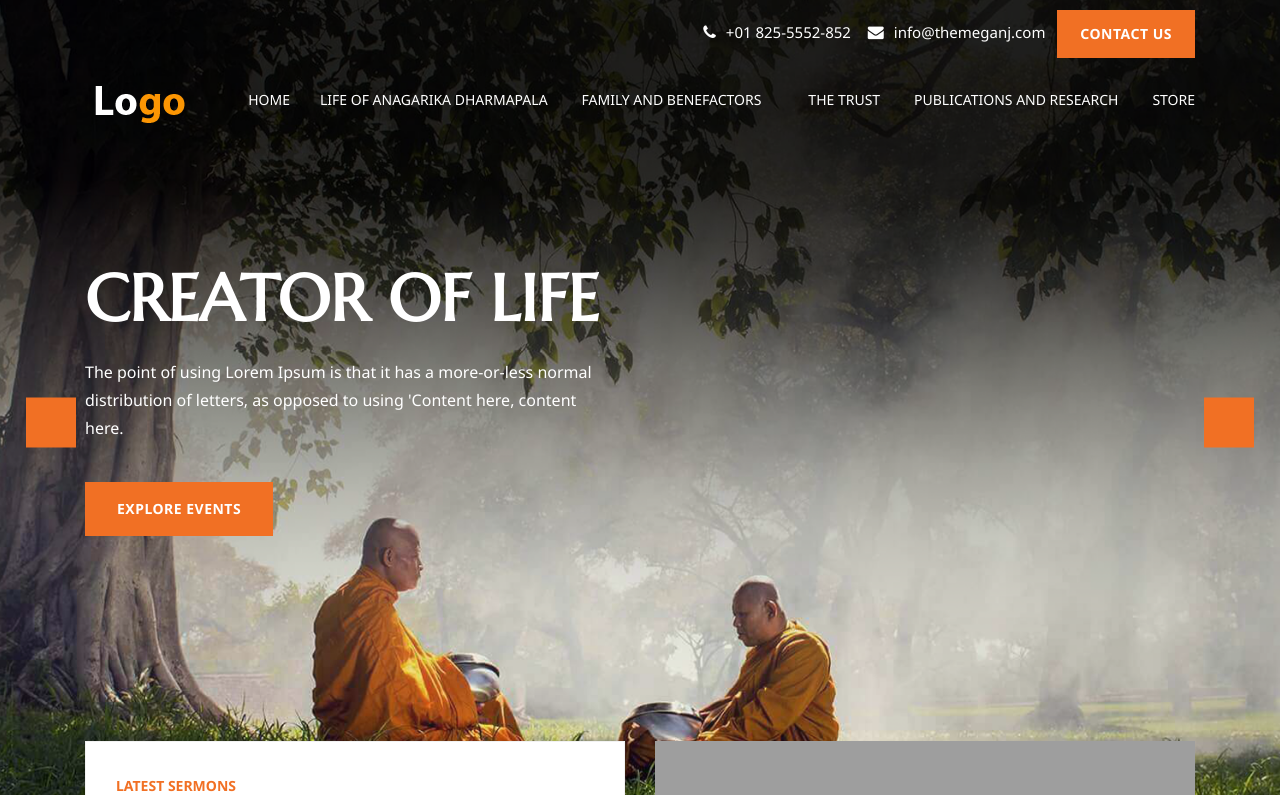
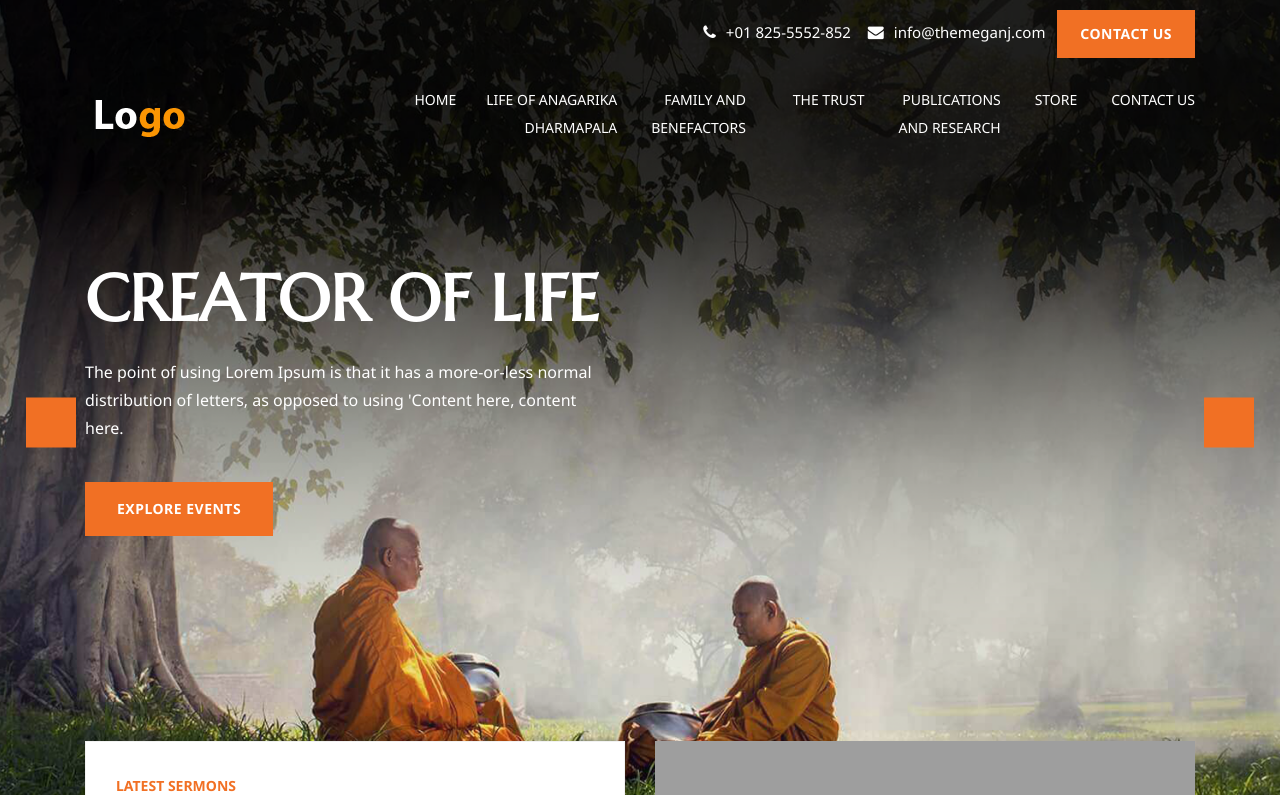
Before and after one commit to samithakalpana/ADTPHP, a PHP site: page /index.php in a window 1280 px wide. Shown: the top 795 px of the page. Run offline with PHP 8.4, Linux system fonts and the light colour scheme; some libraries are stand-ins or nearby versions; grey boxes are pictures that could not be loaded.

Commit message:
update some header footer

```diff
--- a/footer.php
+++ b/footer.php
@@ -46,7 +46,7 @@
 						<p>P: +011 4532 5698 303</p>
 					</div>
 				</div>
-				<div class="col-md-4 footer_widget">
+				<!-- <div class="col-md-4 footer_widget">
 					<div class="widget_inner">
 						<div class="video_post">
 							<div class="exp-vido-icon">
@@ -57,7 +57,7 @@
 							<img src="assets/images/home-page/sermon-video-02.png" alt="image" class="mx-auto image-fluid d-block">
 						</div>
 					</div>
-				</div>
+				</div> -->
 				<div class="col-md-4 footer_widget">
 					<div class="widget_inner">
 						<h5>Useful Links</h5>
--- a/header.php
+++ b/header.php
@@ -58,13 +58,13 @@
 							</ul>
 						</li> -->
 
-						<li ><a href="about-us.html">Life of Anagarika Dharmapala <span class="nav_arrow"></span></a>
+						<li ><a href="about-us.html">Life of Anagarika <br/>Dharmapala <span class="nav_arrow"></span></a>
 							<!-- <ul class="sub-menu">
 								<li><a href="sermon.html">Life of Anagarika Dharmapala</a></li>
 								<li><a href="sermon-detail.html">Sermon Detail</a></li>
 							</ul> -->
 						</li>
-						<li class="dropdown"><a href="#">Family and Benefactors <span class="nav_arrow"></span></a>
+						<li class="dropdown"><a href="#">Family and  <br/>Benefactors <span class="nav_arrow"></span></a>
 							<ul class="sub-menu">
 								<li><a href="our-teachers.html">Family and Benefactors</a></li>
 								<li><a href="events.html">Family and Benefactors</a></li>
@@ -83,7 +83,7 @@
 								<li><a href="sign-up.html">sign-up</a></li>
 							</ul> -->
 						</li>
-						<li ><a href="#">Publications and Research  <span class="nav_arrow"></span></a>
+						<li ><a href="#">Publications <br/> and Research  <span class="nav_arrow"></span></a>
 							<!-- <ul class="sub-menu">
 								<li><a href="blog.html">Blog</a></li>
 								<li><a href="blog-detail.html">Blog Detail</a></li>
@@ -91,6 +91,12 @@
 						</li>
 
 						<li><a href="shop-left.html">Store</a></li>
+						<li ><a href="about-us.html">Contact us<span class="nav_arrow"></span></a>
+							<!-- <ul class="sub-menu">
+								<li><a href="sermon.html">Life of Anagarika Dharmapala</a></li>
+								<li><a href="sermon-detail.html">Sermon Detail</a></li>
+							</ul> -->
+						</li>
 					</ul>
 				</div>
 			</div>
```
